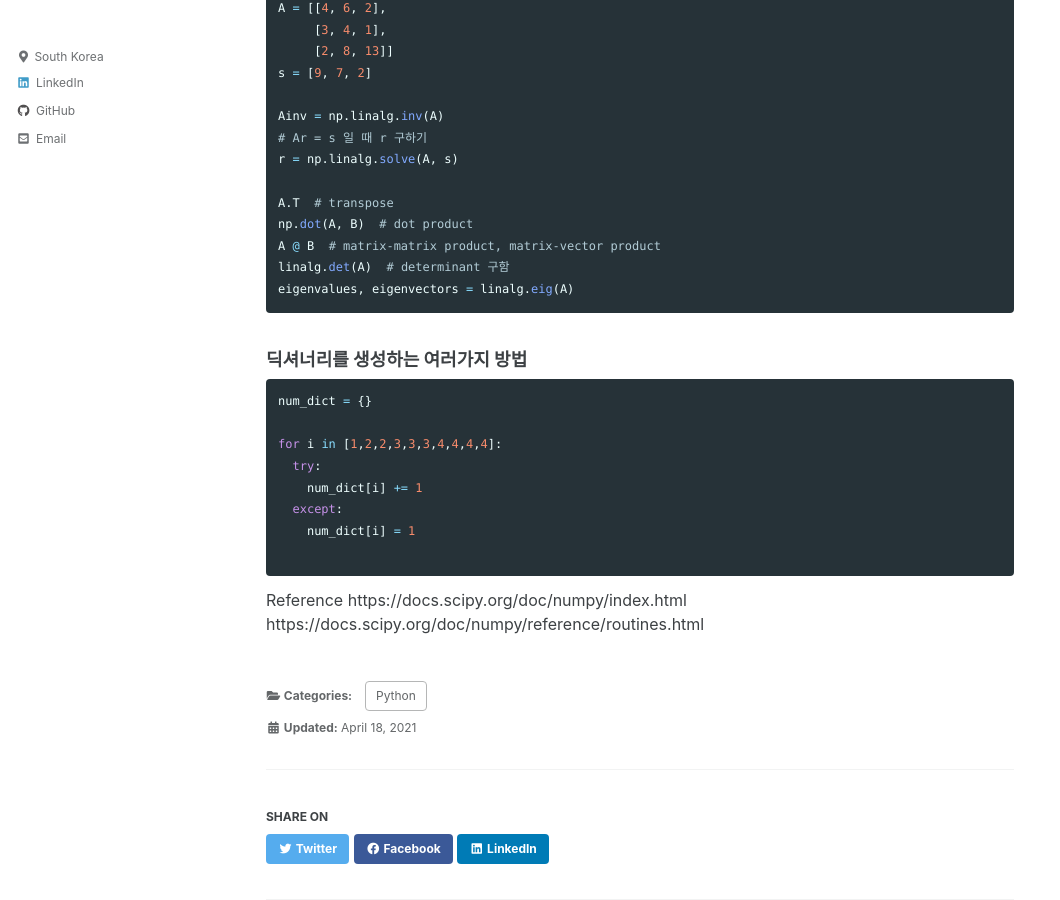
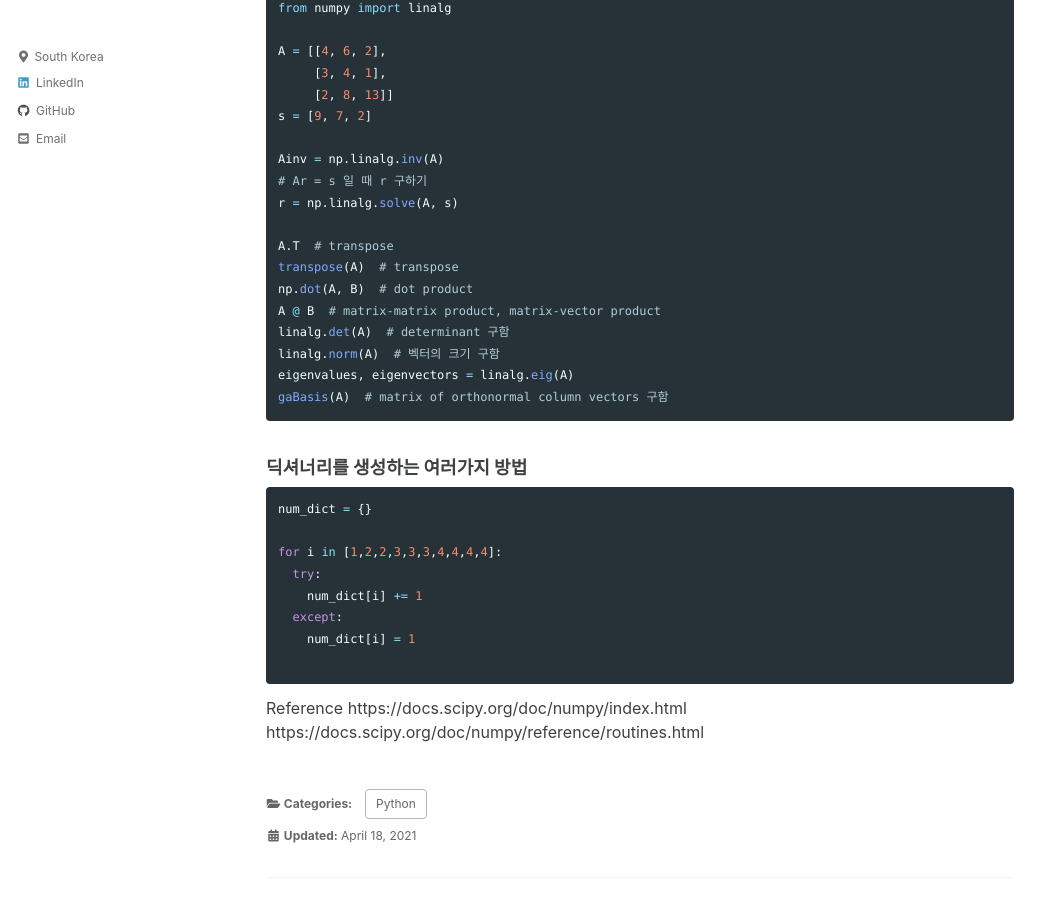
Before and after one commit to amoryoungakim/amoryoungakim.github.io, a Jekyll site: the page built from _posts/2021-04-18-how-to-use-Numpy.md, in a window 1280 px wide and 900 px high, scrolled down 3760 px. Shown: the whole window, without its empty margins (0-1060 px from the left). Built offline with Jekyll 4.4.1, drawn with Linux system fonts in a browser that asks for light colours; cached includes are drawn as plain includes; comment, search, counter and statistics services are not loaded; some of the changed text lies outside the part shown.

Commit message:
Update 2021-04-18-how-to-use-Numpy.md

````diff
--- a/_posts/2021-04-18-how-to-use-Numpy.md
+++ b/_posts/2021-04-18-how-to-use-Numpy.md
@@ -79,6 +79,7 @@ np.eye(3)                     # 대각선 요소만 1(float)로 채워진 3x3 ar
 np.diag([1, 2, 3])            # 대각선 요소만 1, 2, 3(int)으로 채워진 3x3 array
 np.empty((3, 4))              # 무의미한 값으로 채운 3x4 array
 np.full((3, 4), 1)            # 값이 1(int)로 채워진 3x4 array
+np.zeros_lik(A)    # A와 같은 크기의 0으로 채워진 array
 ```
 
 ### Numpy 배열 슬라이싱
@@ -190,10 +192,13 @@ Ainv = np.linalg.inv(A)
 r = np.linalg.solve(A, s)
 
 A.T  # transpose
+transpose(A)  # transpose
 np.dot(A, B)  # dot product
 A @ B  # matrix-matrix product, matrix-vector product
 linalg.det(A)  # determinant 구함
+linalg.norm(A)  # 벡터의 크기 구함
 eigenvalues, eigenvectors = linalg.eig(A)
+gaBasis(A)  # matrix of orthonormal column vectors 구함
 ```
 
 ### 딕셔너리를 생성하는 여러가지 방법
````
Also changed, not shown: other parts of _posts/2021-04-18-how-to-use-Numpy.md (+1 -0 lines).
